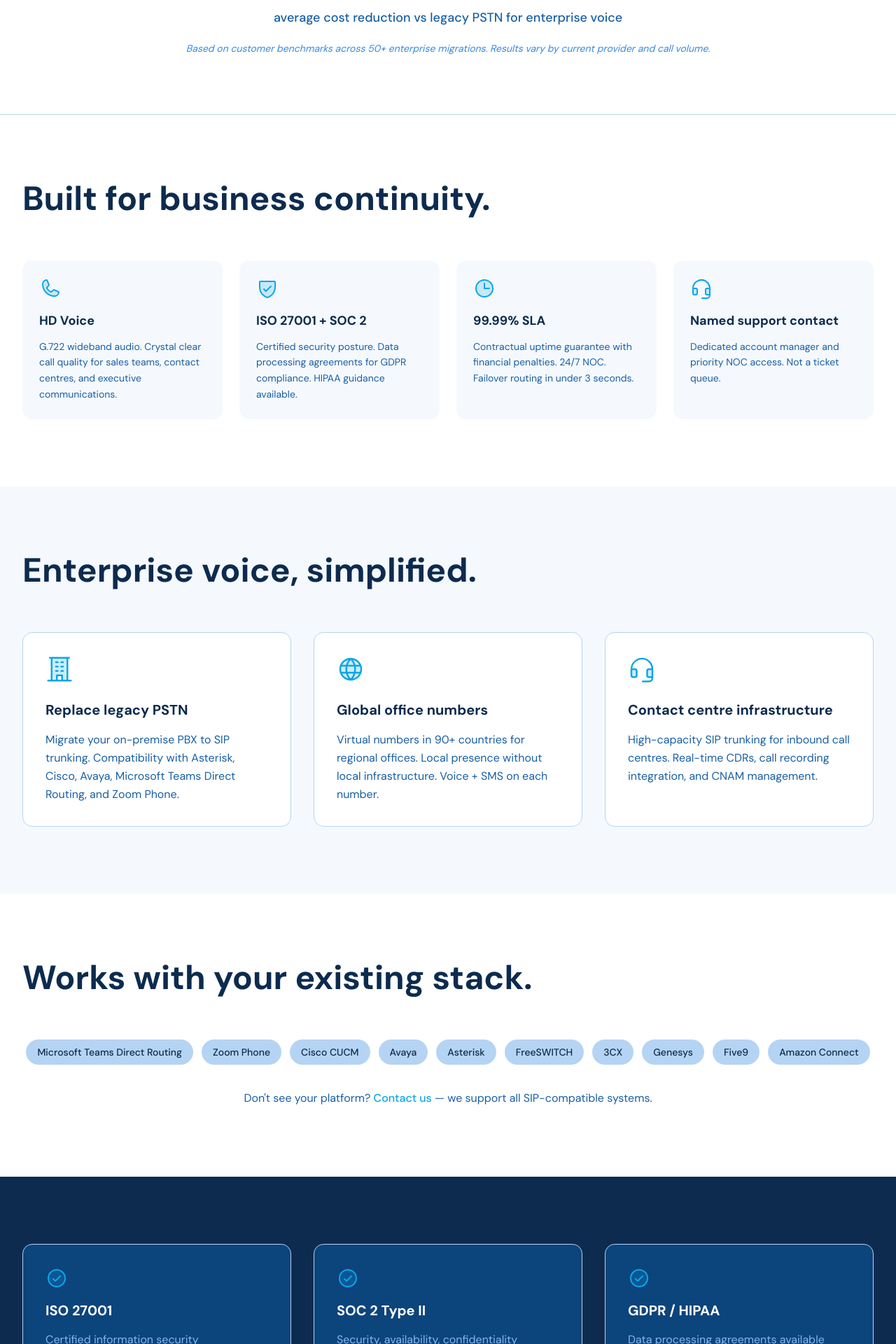
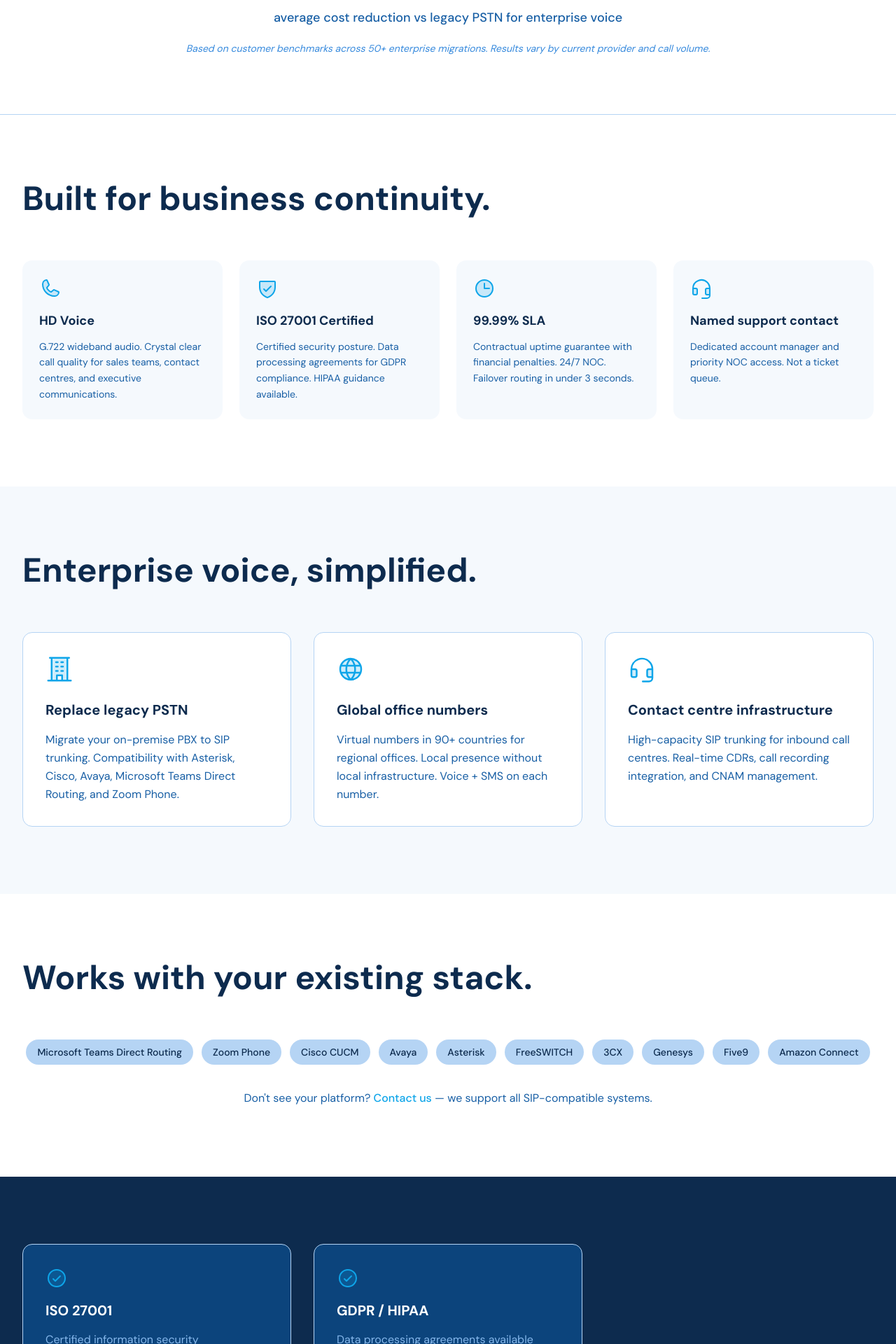
Before and after one commit to fontalk/callvox-web, a Next.js app: page /solutions/enterprises in a window 1280 px wide. Shown: the part 880-2800 px from the top of the page at 70% size. Built offline with nearby package versions, Linux system fonts and the light colour scheme.

Commit message:
feat: remove 'Pricing' and 'SOC 2 Type II' references across components

```diff
--- a/components/Nav.tsx
+++ b/components/Nav.tsx
@@ -39,7 +39,6 @@ const simpleLinks = [
   { name: 'Coverage',   href: '/coverage' },
   { name: 'Developers', href: '/developers' },
   { name: 'Resources',  href: '/resources' },
-  { name: 'Pricing',    href: '/pricing' },
 ]
 
 export default function Nav() {
--- a/components/sections/Footer.tsx
+++ b/components/sections/Footer.tsx
@@ -28,7 +28,6 @@ const footerLinks = {
     links: [
       { label: 'About', href: '/about' },
       { label: 'Coverage', href: '/coverage' },
-      { label: 'Pricing', href: '/pricing' },
       { label: 'Developers', href: '/developers' },
       { label: 'Resources', href: '/resources' },
     ],
@@ -116,7 +115,6 @@ export function Footer() {
             </h4>
             <ul className="space-y-2.5 text-xs text-navy-400">
               <li>✓ ISO 27001</li>
-              <li>✓ SOC 2 Type II</li>
               <li>✓ STIR/SHAKEN</li>
               <li>✓ GDPR Compliant</li>
             </ul>
--- a/components/sections/TrustBar.tsx
+++ b/components/sections/TrustBar.tsx
@@ -7,7 +7,6 @@ import { Button } from '@/components/callvox-ui/Button'
 
 const certifications = [
   'ISO 27001',
-  'SOC 2 Type II',
   'STIR/SHAKEN',
   'GDPR Compliant',
   '10DLC Ready',
--- a/components/solutions/enterprises/ComplianceSecurity.tsx
+++ b/components/solutions/enterprises/ComplianceSecurity.tsx
@@ -8,11 +8,6 @@ const compliances = [
     title: 'ISO 27001',
     description: 'Certified information security management',
     detail: 'annual audit'
-  },
-  {
-    title: 'SOC 2 Type II',
-    description: 'Security, availability, confidentiality controls',
-    detail: 'available on NDA'
   },
   {
     title: 'GDPR / HIPAA',
--- a/components/solutions/enterprises/EnterprisesFeatures.tsx
+++ b/components/solutions/enterprises/EnterprisesFeatures.tsx
@@ -11,7 +11,7 @@ const features = [
   },
   {
     icon: ShieldCheck,
-    title: 'ISO 27001 + SOC 2',
+    title: 'ISO 27001 Certified',
     description: 'Certified security posture. Data processing agreements for GDPR compliance. HIPAA guidance available.'
   },
   {
```
